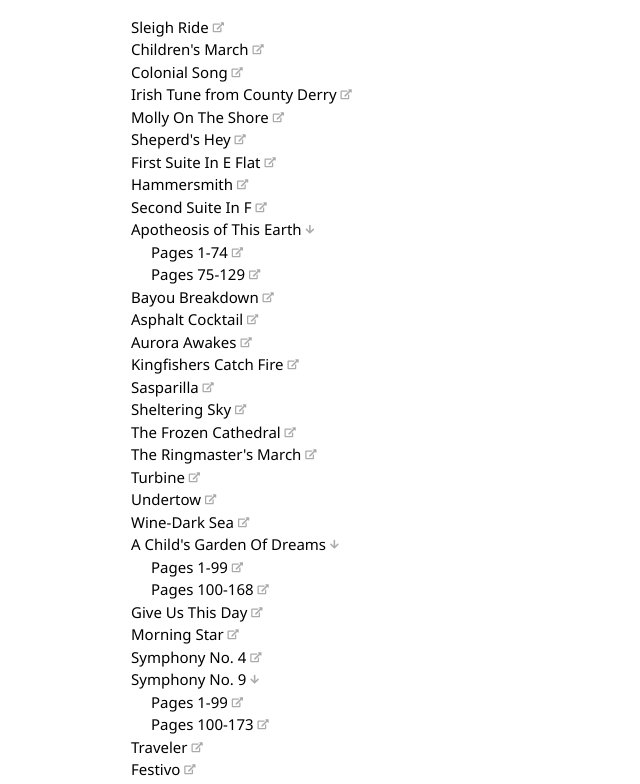
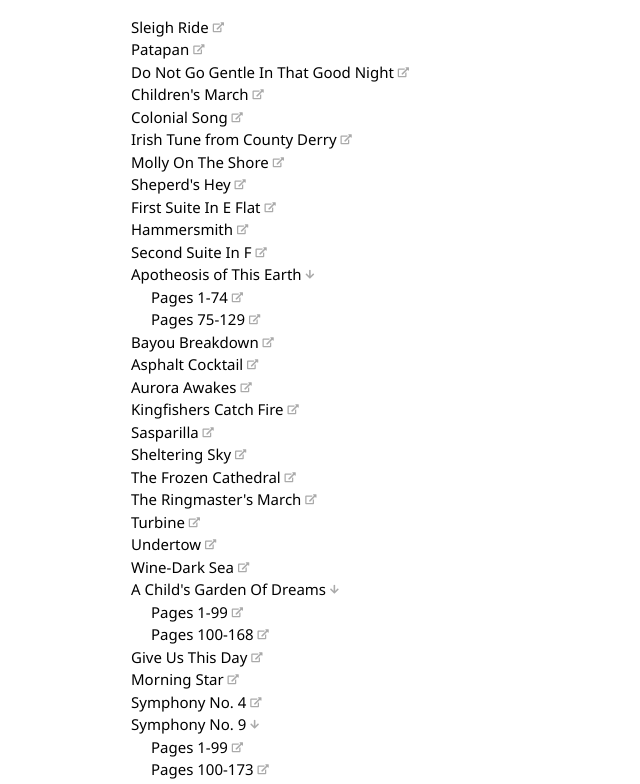
Before and after one commit to axj5/axj5.github.io, a plain HTML site: page index.html in a window 1280 px wide. Shown: the part 115-899 px from the top of the page, without its empty margins (0-640 px from the left). Drawn offline with Linux system fonts and the light colour scheme.

Commit message:
Add files via upload

```diff
--- a/index.html
+++ b/index.html
@@ -12,6 +12,8 @@
 <body>
 <p id="title"><b>axj5</b></p>
 <a href="music/anderson/01.pdf" target="_blank">Sleigh Ride <i class="fas fa-external-link-alt"></i></a><br>
+<a href="music/borgo/01.pdf" target="_blank">Patapan <i class="fas fa-external-link-alt"></i></a><br>
+<a href="music/borgo/02.pdf" target="_blank">Do Not Go Gentle In That Good Night <i class="fas fa-external-link-alt"></i></a><br>
 <a href="music/grainger/01.pdf" target="_blank">Children's March <i class="fas fa-external-link-alt"></i></a><br>
 <a href="music/grainger/02.pdf" target="_blank">Colonial Song <i class="fas fa-external-link-alt"></i></a><br>
 <a href="music/grainger/03.pdf" target="_blank">Irish Tune from County Derry <i class="fas fa-external-link-alt"></i></a><br>
```
